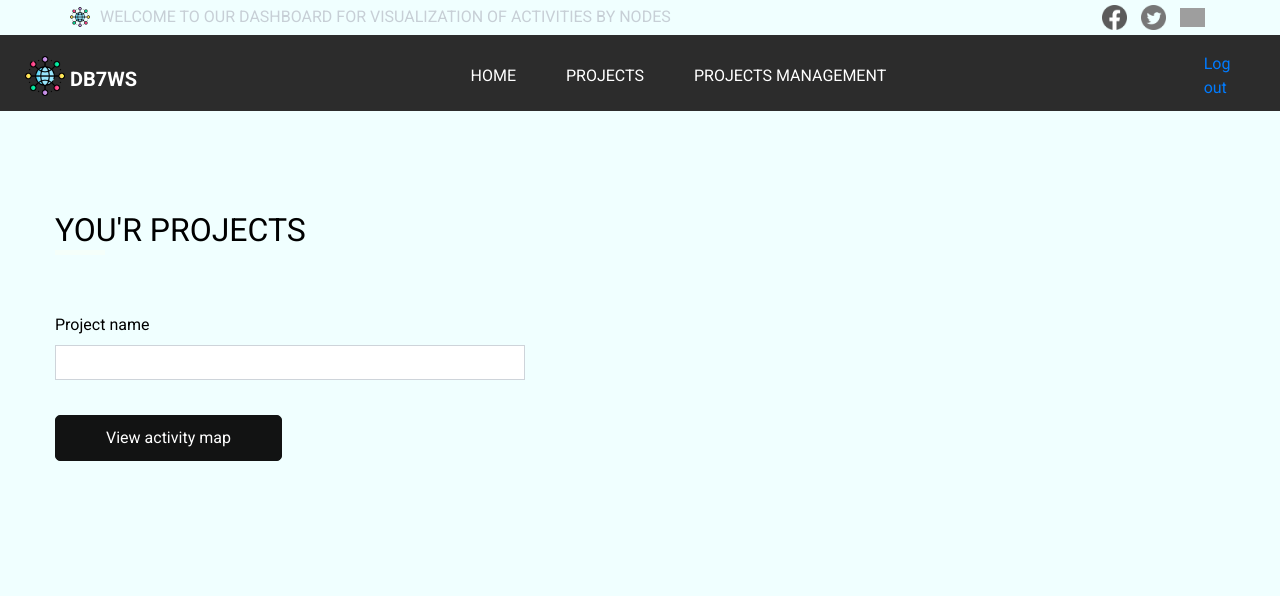
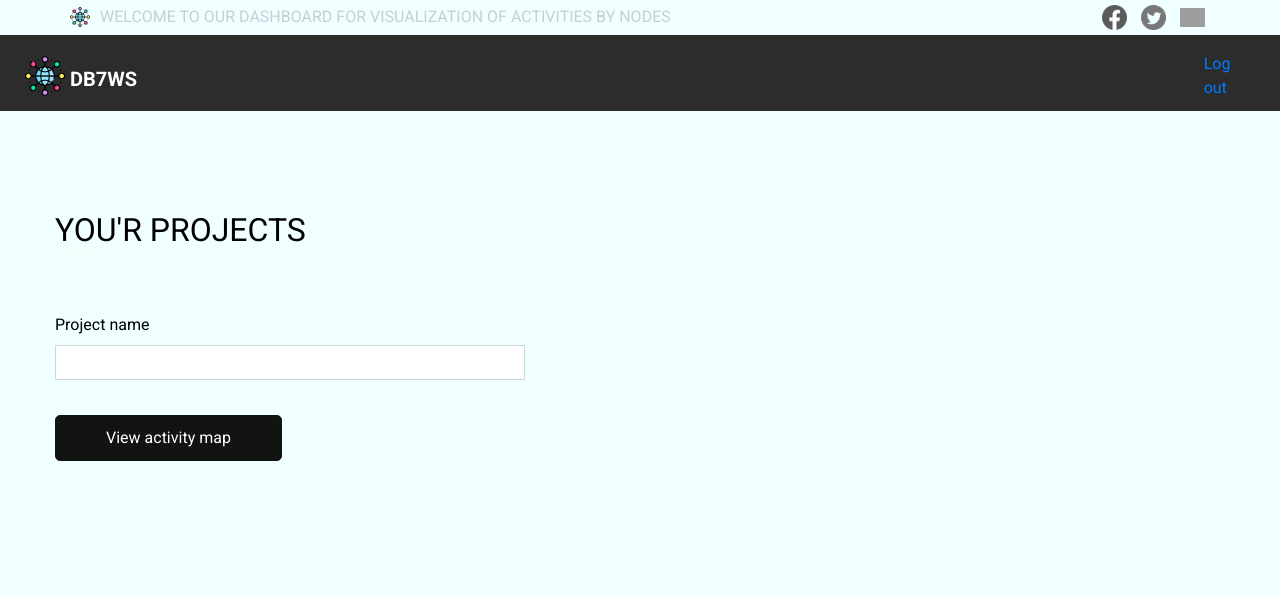
Before and after one commit to JuanGarcia0418/ActivityMap, a Flask app: page /projects in a window 1280 px wide. Shown: the top 596 px of the page. Run offline with Flask 2, Linux system fonts and the light colour scheme; some libraries are stand-ins or nearby versions; grey boxes are pictures that could not be loaded.

Commit message:
Eliminate to nav

```diff
--- a/app/templates/projects.html
+++ b/app/templates/projects.html
@@ -75,20 +75,10 @@
           <div class="collapse navbar-collapse" id="navbarSupportedContent">
             <div class="d-flex  flex-column flex-lg-row align-items-center w-100 justify-content-center">
               <ul class="navbar-nav  ">
-                <li class="nav-item active">
-                  <a class="nav-link" href="login">Home <span class="sr-only">(current)</span></a>
-                </li>
-                <li class="nav-item">
-                  <a class="nav-link" href="projects"> Projects </a>
-                </li>
-                <li class="nav-item">
-                  <a class="nav-link" href="projectsuser"> Projects management </a>
-                </li>
-              </ul>
             </div>
             <a href="{{ url_for('logout') }}">Log out</a>
           </div>
-
+              <ul/>
         </nav>
       </div>
     </header>
```
